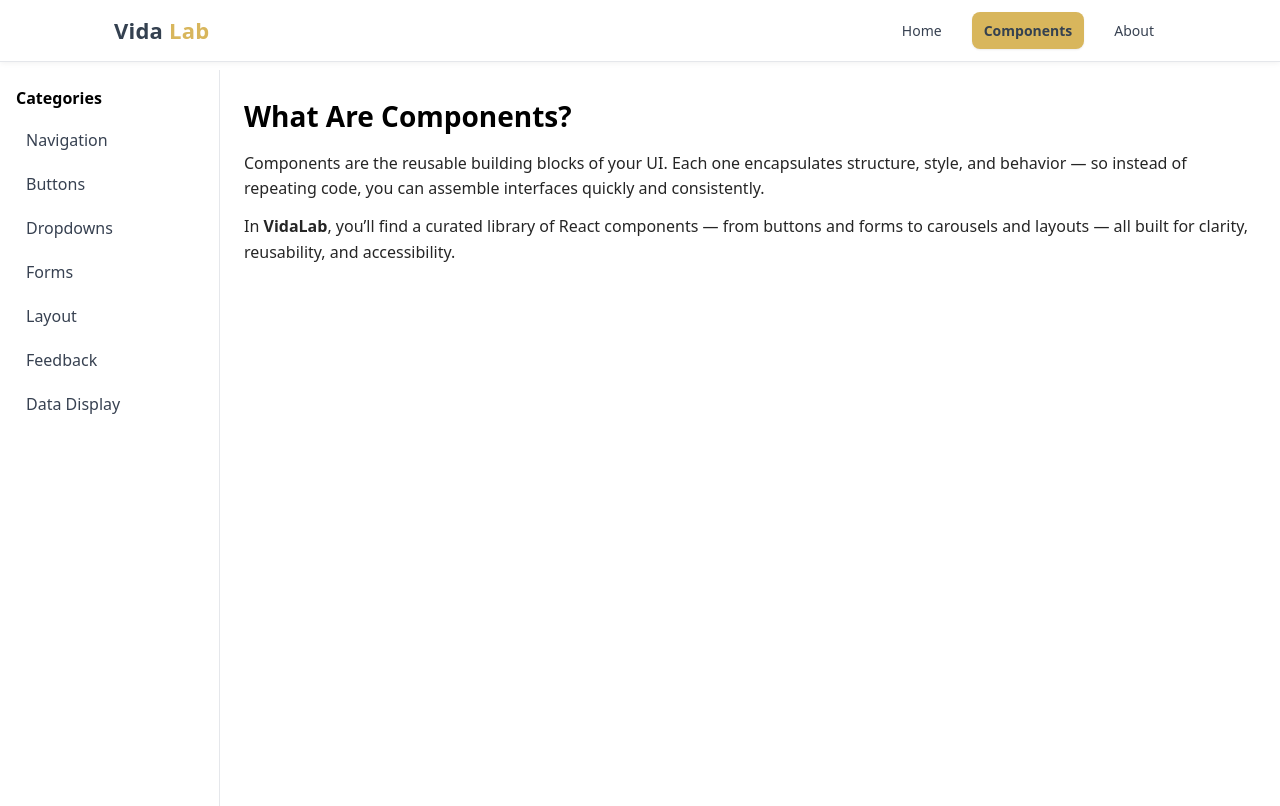
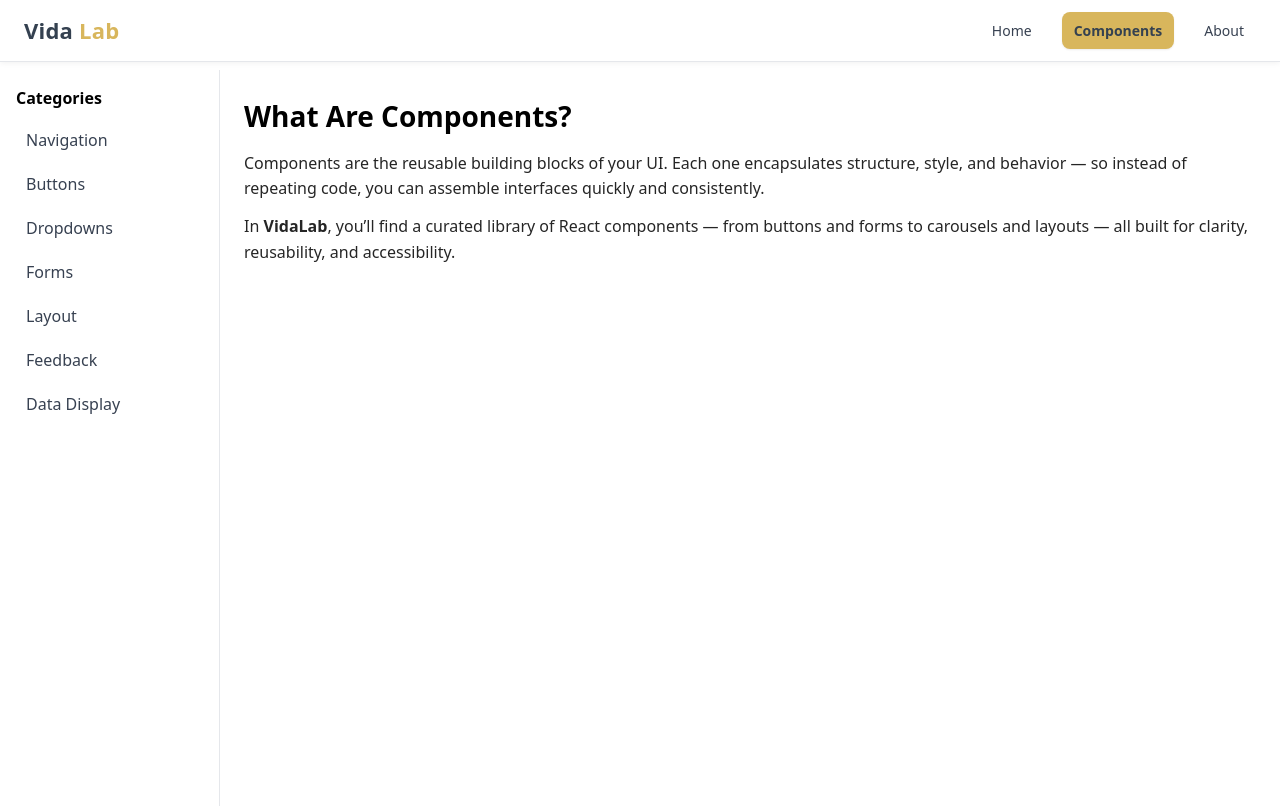
Before and after one commit to VidaMaleki/component-lab, a React (Vite) app: page /components in a window 1280 px wide. Built offline with nearby package versions, Linux system fonts and the light colour scheme.

Commit message:
Fixed Navbar width to be 100%

```diff
--- a/src/components/Navbar/Navbar.module.css
+++ b/src/components/Navbar/Navbar.module.css
@@ -18,7 +18,7 @@
 
 /* Inner layout */
 .wrap {
-  max-width: 1100px;
+  max-width: 100%;
   margin: 0 auto;
   padding: 12px 24px;
   display: flex;
```
